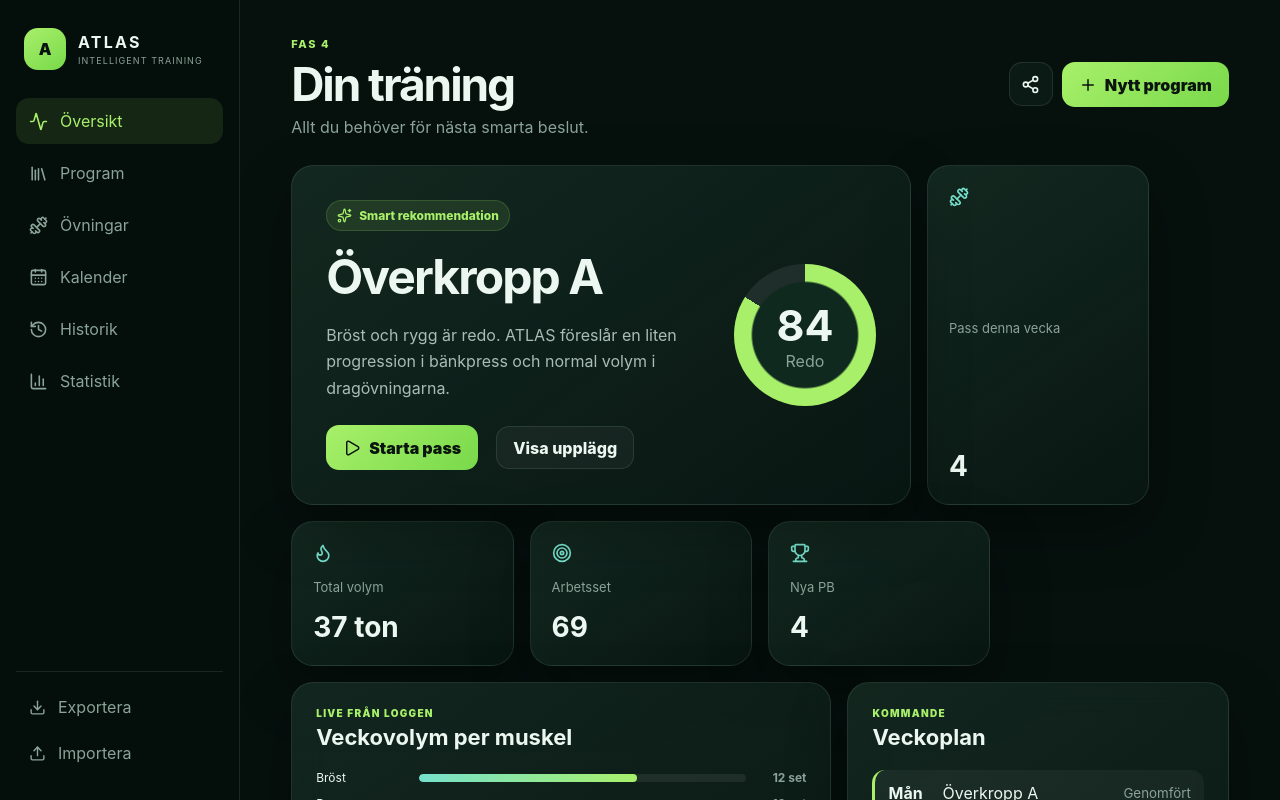
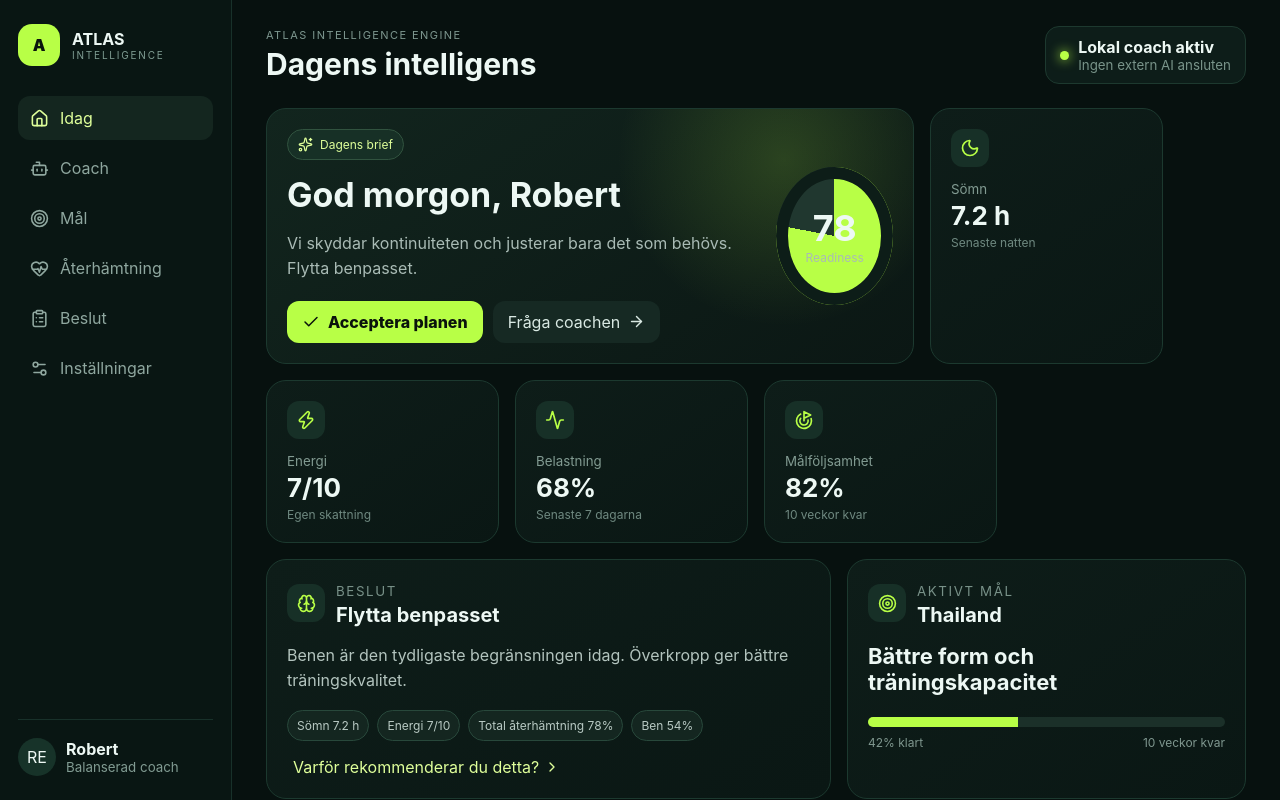
Before and after one commit to robertekholm68-lab/Atlas-ChatGPT, a React (Vite) app: page / in a window 1280 px wide. Shown: the top 800 px of the page. Built offline with nearby package versions, Linux system fonts and the light colour scheme.

Commit message:
Activate ATLAS local intelligence coach

```diff
--- a/src/main.jsx
+++ b/src/main.jsx
@@ -1,10 +1,10 @@
 import React from 'react'
 import ReactDOM from 'react-dom/client'
-import AppPhase4 from './AppPhase4'
+import AppIntelligence from './AppIntelligence'
 import './styles.css'
 
 ReactDOM.createRoot(document.getElementById('root')).render(
   <React.StrictMode>
-    <AppPhase4 />
+    <AppIntelligence />
   </React.StrictMode>
 )
```
